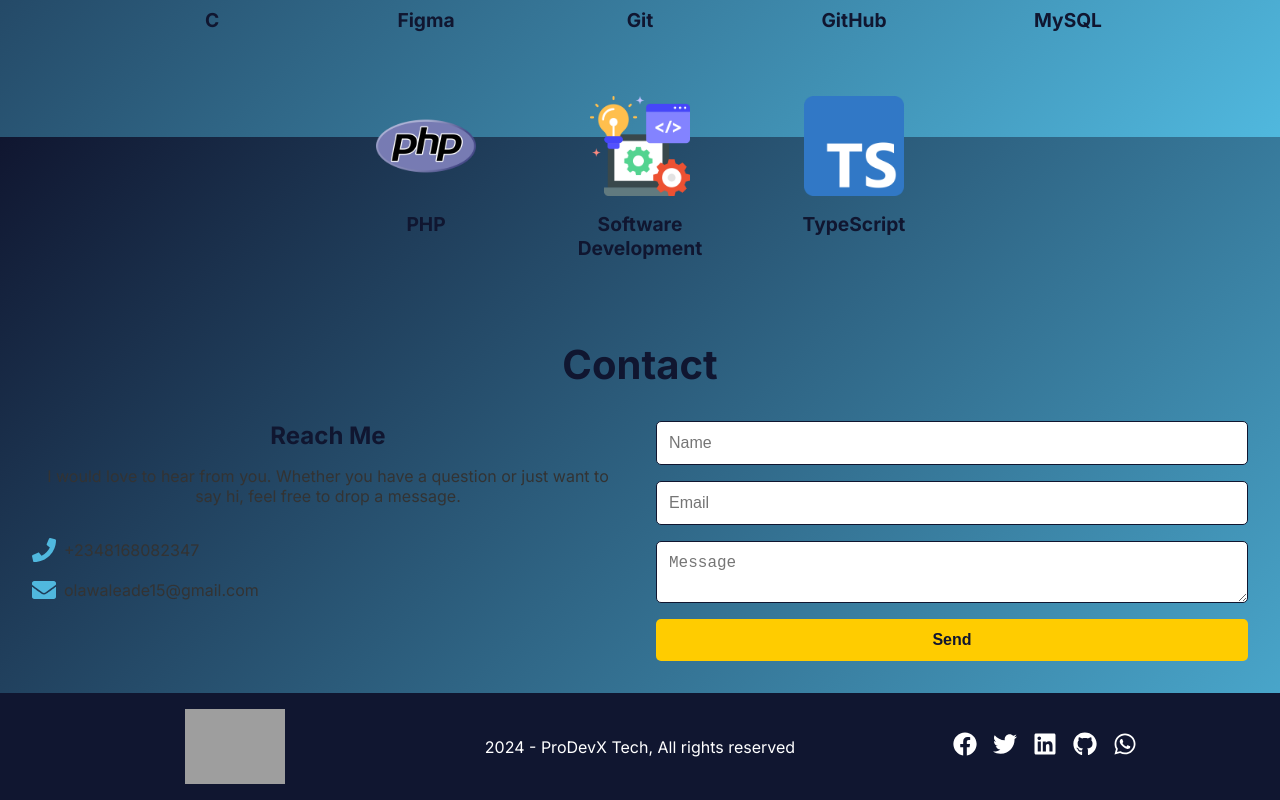
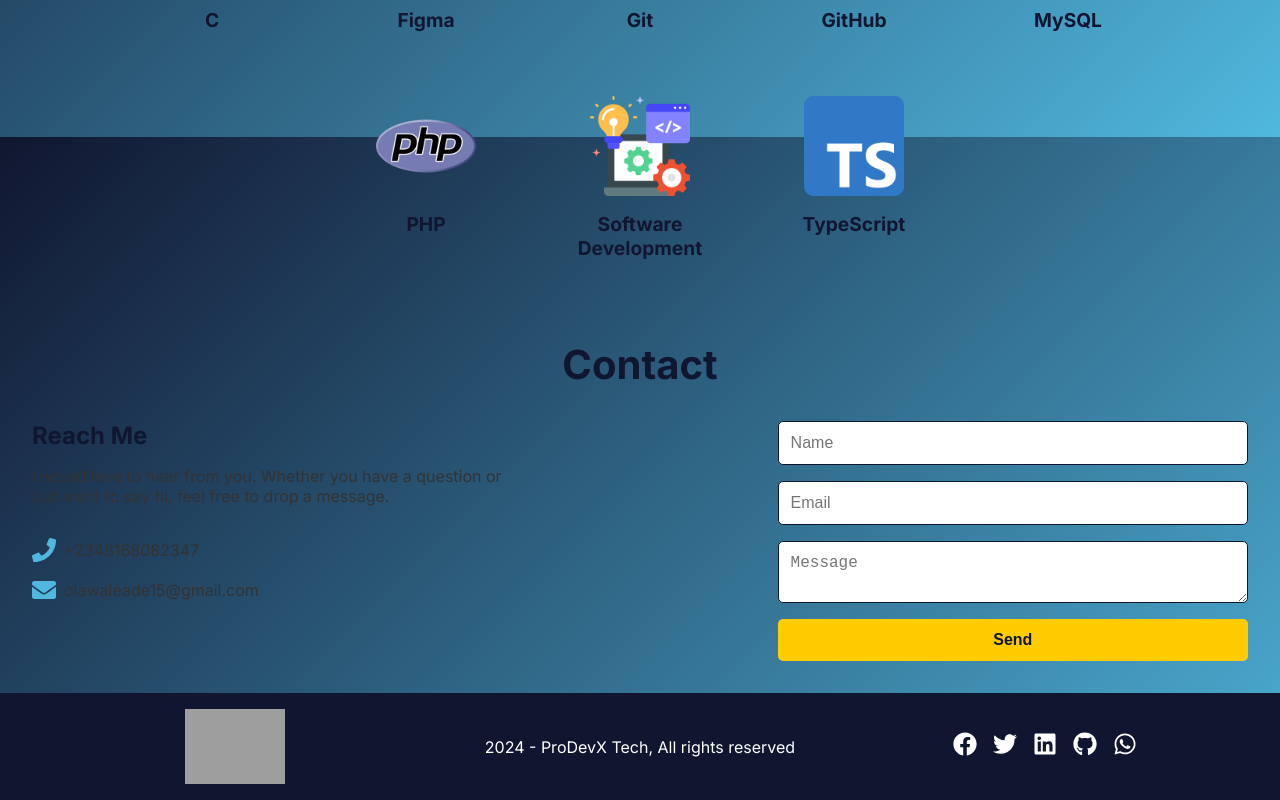
Before and after one commit to Dprof-code/my-portfolio, a React (Vite) app: page / in a window 1280 px wide. Shown: the part 3863-4663 px from the top of the page. Built offline with nearby package versions, Linux system fonts and the light colour scheme; grey boxes are pictures that could not be loaded.

Commit message:
updated contact section

```diff
--- a/src/components/Contact.css
+++ b/src/components/Contact.css
@@ -24,14 +24,14 @@
 .contact-container {
     display: flex;
     flex-wrap: wrap;
-    justify-content: center;
+    justify-content: space-between;
     gap: 2rem;
 }
 
 .contact-left,
 .contact-right {
-    flex: 1;
-    min-width: 300px;
+    flex: 0 1 calc(40% - 1rem);
+    /* min-width: 300px; */
 }
 
 .contact-title {
@@ -39,12 +39,14 @@
     font-family: var(--font-family);
     color: var(--primary-color);
     margin-bottom: 1rem;
+    text-align: left;
 }
 
 .contact-description {
     font-size: 1rem;
     color: var(--text-color);
     margin-bottom: 2rem;
+    text-align: left;
 }
 
 .contact-details {
```
